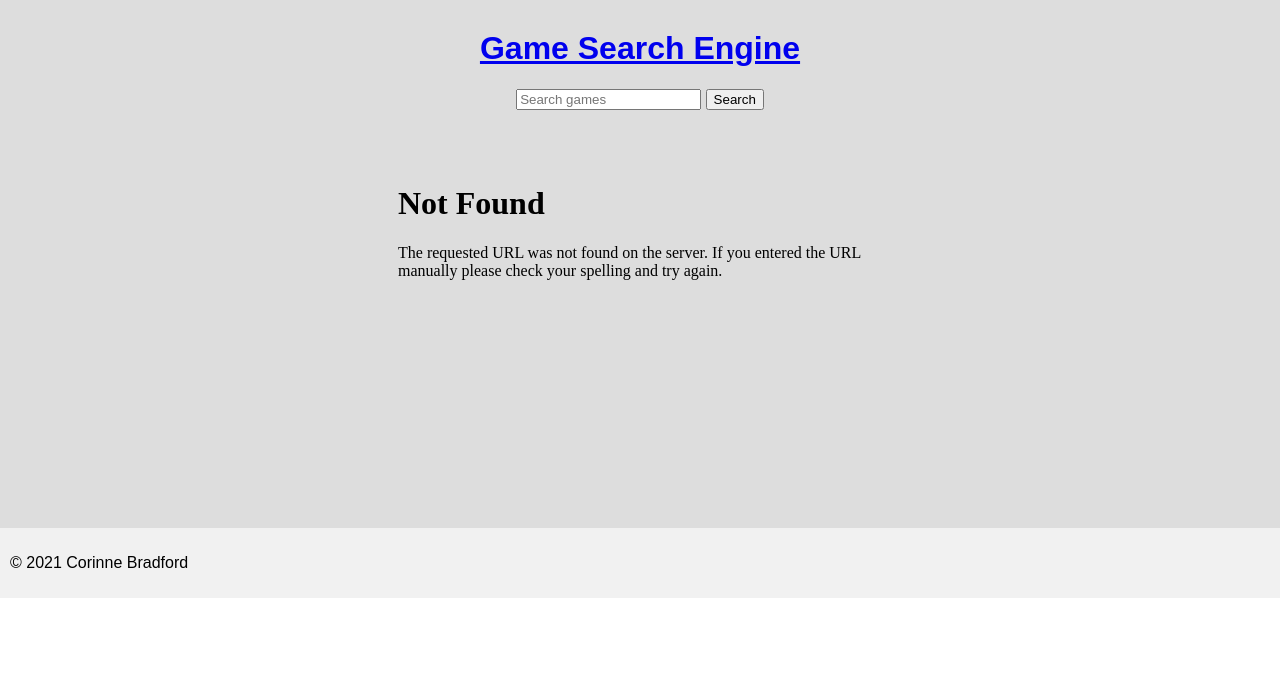
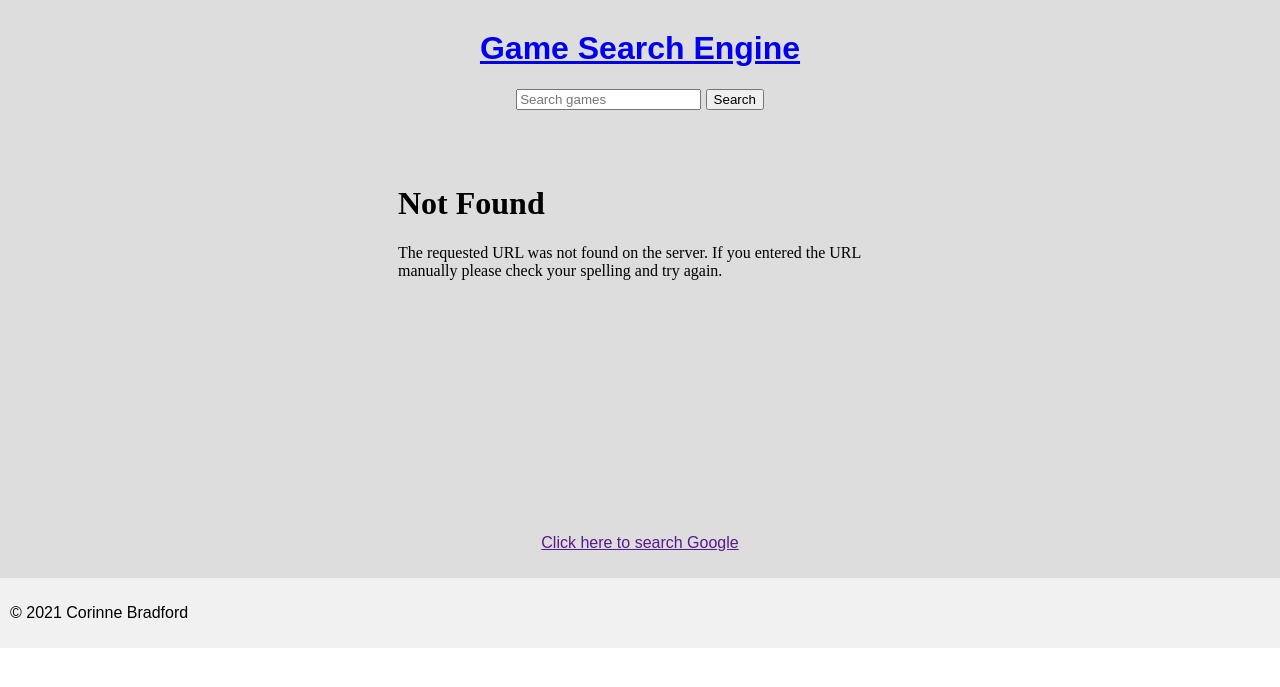
Before and after one commit to coribradford/361, a Flask app: page /search in a window 1280 px wide. Shown: the part 47-734 px from the top of the page. Run offline with Flask 2, Linux system fonts and the light colour scheme.

Commit message:
added google search link

```diff
--- a/webapp/game_search.py
+++ b/webapp/game_search.py
@@ -60,13 +60,15 @@
         output = wiki_scraper(search_info)
         title = output[0]
         summary = output[1]
-        url = output[2]
+        wiki_url = output[2]
         image = img_scraper(search_info)
-        id = video_id_lookup(search_info)
-        payload = {"videoid": id}
+        video_id = video_id_lookup(search_info)
+        payload = {"videoid": video_id}
         response = requests.get("http://flip1.engr.oregonstate.edu:65334/embedlink", params=payload)
         link = response.text
-        return render_template("search.html", game_title=title, content=summary, wiki=url, picture=image, embed=link)
+        google_keyword = search_info.replace(" ", "+")
+        google_url = "https://www.google.com/search?q=" + google_keyword
+        return render_template("search.html", game_title=title, content=summary, wiki=wiki_url, picture=image, embed=link, google=google_url)
     else:
         return render_template("search.html")
 
--- a/webapp/templates/search.html
+++ b/webapp/templates/search.html
@@ -24,10 +24,14 @@
         <p>
             {{content}}
         </p>
-
         <iframe width="500" height="350" src={{ embed }} title="YouTube video player" frameborder="0"
             allow="accelerometer; autoplay; clipboard-write; encrypted-media;
             gyroscope; picture-in-picture" allowfullscreen>
         </iframe>
+        <p>
+            <a href="{{google}}">
+                Click here to search Google
+            </a>
+        </p>
     {% endif %}
 {% endblock %}
```
